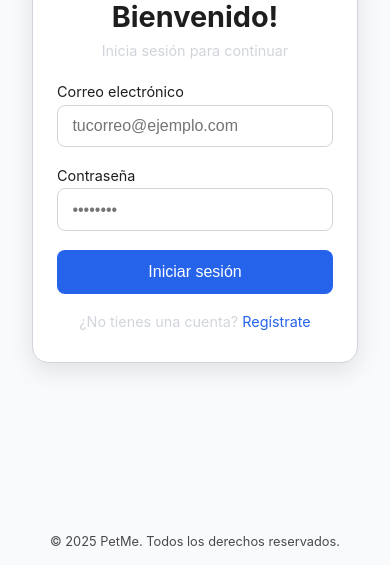
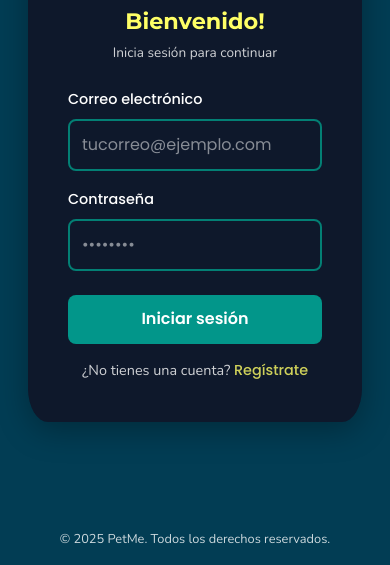
Before and after one commit to edr9719/pet-me.com, a plain HTML site: page index.html in a window 390 px wide. Shown: the part 279-844 px from the top of the page. Drawn offline with nearby package versions, Linux system fonts and the light colour scheme.

Commit message:
✨ Implementar diseño final de login con Bootstrap
- 🎨 Restructurar HTML con Bootstrap 5.3.2
- 📁 Crear sistema de variables CSS (variables.css)
- 🖼️ Actualizar logo a 'icono pet me.png'
- 🎭 Implementar tipografía: Poppins, Nunito, Montserrat
- 🌈 Sistematizar paleta de colores con variables
- 📱 Mejorar responsive design
- 🗂️ Limpiar archivos obsoletos (borrador, logo anterior)
- 💅 Agregar contenedor con background #0e182b y border-radius

```diff
--- a/CSS/index.css
+++ b/CSS/index.css
@@ -1,30 +1,6 @@
-/* ========== CSS BASE: LOGIN PAGE ========== */
+/* ========== PETME LOGIN - BOOTSTRAP VERSION ========== */
 
-/* ---------- VARIABLES ---------- */
-:root {
-  --color-bg: #f9fafc;
-  --color-text: #1e1e1e;
-  --color-primary: #2563eb;
-  --color-primary-hover: #1d4ed8;
-  --color-border: #d1d5db;
-  --color-card-bg: #ffffff;
-
-  --font-main: 'Inter', sans-serif;
-}
-
-/* Dark mode */
-@media (prefers-color-scheme: dark) {
-  :root {
-    --color-bg: #0f172a;
-    --color-text: #e2e8f0;
-    --color-primary: #3b82f6;
-    --color-primary-hover: #60a5fa;
-    --color-border: #334155;
-    --color-card-bg: #1e293b;
-  }
-}
-
-/* ---------- GLOBAL STYLES ---------- */
+/* ---------- ESTILOS GLOBALES ---------- */
 * {
   margin: 0;
   padding: 0;
@@ -32,146 +8,212 @@
 }
 
 body {
-  background-color: var(--color-bg);
-  color: var(--color-text);
-  font-family: var(--font-main);
-  display: flex;
-  flex-direction: column;
+  font-family: var(--petme-font-primary) !important;
+  background-color: var(--petme-bg) !important;
+  color: var(--petme-text) !important;
+}
+
+/* ---------- FONDO Y CONTENEDOR PRINCIPAL ---------- */
+.petme-bg {
+  background-color: var(--petme-bg);
   min-height: 100vh;
 }
 
-/* ---------- MAIN LOGIN BOX ---------- */
-.login-container {
-  flex: 1;
-  display: flex;
-  justify-content: center;
-  align-items: center;
+/* ---------- CONTENEDOR DE LOGIN ---------- */
+.petme-login-container {
+  background-color: var(--petme-container-bg);
+  border-radius: 15px;
   padding: 2rem;
+  box-shadow: 0 8px 32px var(--petme-shadow);
+  max-width: 400px;
+  margin: 0 auto;
 }
 
-.login-box {
-  background: var(--color-card-bg);
-  padding: 2.5rem;
-  border-radius: 1rem;
-  box-shadow: 0 8px 24px rgba(0, 0, 0, 0.1);
-  max-width: 360px;
-  width: 100%;
-  border: 1px solid var(--color-border);
-  text-align: center;
+/* ---------- TARJETA DE LOGIN ---------- */
+.petme-login-card {
+  background-color: transparent !important;
+  border: none !important;
 }
 
-.login-box h2 {
-  font-size: 1.8rem;
-  margin-bottom: 0.5rem;
+/* ---------- LOGO ---------- */
+.petme-logo {
+  width: 120px;
+  height: auto;
+  object-fit: contain;
+  /* Imagen corregida, sin necesidad de filtros */
 }
 
-.subtitle {
-  color: var(--color-border);
-  font-size: 0.9rem;
-  margin-bottom: 1.5rem;
+/* ---------- TÍTULOS ---------- */
+.petme-title {
+  color: var(--petme-accent) !important;
+  font-size: 1.8rem;
+  font-weight: 700;
+  font-family: var(--petme-font-accent); /* Montserrat para títulos */
 }
 
-/* ---------- FORM ---------- */
-.login-form {
-  display: flex;
-  flex-direction: column;
-  gap: 1.2rem;
+.petme-subtitle {
+  color: var(--petme-text) !important;
+  font-size: 0.95rem;
+  opacity: 0.8;
+  font-family: var(--petme-font-secondary); /* Nunito para subtítulos */
 }
 
-.form-group {
-  display: flex;
-  flex-direction: column;
-  text-align: left;
+/* ---------- LABELS ---------- */
+.petme-label {
+  color: var(--petme-text) !important;
+  font-size: 0.9rem;
+  font-weight: 500;
+  margin-bottom: 0.5rem;
+  font-family: var(--petme-font-primary); /* Poppins para labels */
 }
 
-.form-group label {
-  font-size: 0.9rem;
-  margin-bottom: 0.3rem;
+/* ---------- INPUTS ---------- */
+.petme-input {
+  background-color: transparent !important;
+  border: 2px solid var(--petme-border) !important;
+  border-radius: 0.5rem !important;
+  color: var(--petme-text) !important;
+  padding: 0.75rem !important;
+  font-size: 1rem;
+  font-family: var(--petme-font-primary); /* Poppins para inputs */
+  transition: all 0.3s ease;
 }
 
-.form-group input {
-  padding: 0.7rem 0.9rem;
-  border: 1px solid var(--color-border);
-  border-radius: 0.5rem;
-  background-color: transparent;
-  color: var(--color-text);
-  font-size: 1rem;
+.petme-input:focus {
+  background-color: transparent !important;
+  border-color: var(--petme-accent) !important;
+  box-shadow: 0 0 0 0.2rem var(--petme-shadow-focus) !important;
+  color: var(--petme-text) !important;
 }
 
-.form-group input:focus {
-  border-color: var(--color-primary);
-  outline: none;
-  box-shadow: 0 0 0 2px rgba(37, 99, 235, 0.2);
+.petme-input::placeholder {
+  color: var(--petme-placeholder) !important;
 }
 
-/* ---------- BUTTON ---------- */
-.btn-login {
-  background-color: var(--color-primary);
-  color: #fff;
-  padding: 0.8rem;
-  border: none;
-  border-radius: 0.5rem;
+/* ---------- BOTÓN PRINCIPAL ---------- */
+.petme-btn {
+  background-color: var(--petme-primary) !important;
+  border: none !important;
+  border-radius: 0.5rem !important;
+  color: var(--petme-text) !important;
+  padding: 0.8rem !important;
   font-size: 1rem;
-  cursor: pointer;
-  transition: background-color 0.2s ease;
+  font-weight: 600;
+  font-family: var(--petme-font-primary); /* Poppins para botones */
+  transition: all 0.3s ease;
 }
 
-.btn-login:hover {
-  background-color: var(--color-primary-hover);
+.petme-btn:hover {
+  background-color: var(--petme-primary-hover) !important;
+  color: var(--petme-bg) !important;
+  transform: translateY(-1px);
+  box-shadow: 0 4px 8px var(--petme-btn-shadow);
+}
+
+.petme-btn:focus {
+  box-shadow: 0 0 0 0.2rem var(--petme-shadow-btn) !important;
+}
+
+/* ---------- TEXTO PEQUEÑO Y ENLACES ---------- */
+.petme-small-text {
+  font-size: 0.9rem;
+  color: var(--petme-text) !important;
+  opacity: 0.8;
+  font-family: var(--petme-font-secondary); /* Nunito para texto pequeño */
+}
+
+.petme-link {
+  color: var(--petme-accent) !important;
+  text-decoration: none !important;
+  font-weight: 500;
+  font-family: var(--petme-font-primary); /* Poppins para enlaces */
+  transition: all 0.3s ease;
+}
+
+.petme-link:hover {
+  color: var(--petme-accent) !important;
+  text-decoration: underline !important;
+  filter: brightness(1.1);
 }
 
 /* ---------- FOOTER ---------- */
-.footer {
-  text-align: center;
-  padding: 1rem;
+.petme-footer {
+  background-color: transparent !important;
+  color: var(--petme-text) !important;
   font-size: 0.8rem;
   opacity: 0.8;
+  font-family: var(--petme-font-secondary); /* Nunito para footer */
+  position: fixed;
+  bottom: 0;
+  width: 100%;
 }
 
-.small-text {
-  font-size: 0.9rem;
-  color: var(--color-border);
-}
-
-.small-text a {
-  color: var(--color-primary);
-  text-decoration: none;
-}
-
-.small-text a:hover {
-  text-decoration: underline;
-}
-
-/* ---------- RESPONSIVE ---------- */
-@media (max-width: 480px) {
-  .login-box {
-    padding: 2rem 1.5rem;
+/* ---------- RESPONSIVE ADJUSTMENTS ---------- */
+@media (max-width: 576px) {
+  .petme-login-container {
+    padding: 1.5rem !important;
+    border-radius: 8%;
   }
 
-  .logo {
-    font-size: 1.3rem;
+  .petme-logo {
+    width: 100px;
+    height: auto;
+  }
+
+  .petme-title {
+    font-size: 1.5rem;
+  }
+
+  .petme-subtitle {
+    font-size: 0.85rem;
   }
 }
 
-/* ---------- LOGO STYLES ---------- */
-.logo-img {
-  height: 36px;
-  width: auto;
-  vertical-align: middle;
-  margin-right: 0.5rem;
+@media (max-width: 480px) {
+  main {
+    padding: 1rem !important;
+  }
+
+  .petme-login-container {
+    padding: 1rem !important;
+    border-radius: 6%;
+  }
+
+  .petme-logo {
+    width: 80px;
+    height: auto;
+  }
+
+  .petme-title {
+    font-size: 1.4rem;
+  }
+} /* ---------- ANIMACIONES ---------- */
+.petme-login-card {
+  animation: fadeInUp 0.6s ease-out;
 }
 
-.logo-text {
-  display: inline-block;
-  font-size: 1.4rem;
-  font-weight: 700;
-  color: var(--color-primary);
-  vertical-align: middle;
+@keyframes fadeInUp {
+  from {
+    opacity: 0;
+    transform: translateY(30px);
+  }
+  to {
+    opacity: 1;
+    transform: translateY(0);
+  }
 }
 
-/* Login box logo (centered version) */
-.login-logo {
-  width: 70px;
-  height: auto;
-  margin-bottom: 1rem;
+/* ---------- BOOTSTRAP OVERRIDES ---------- */
+.form-control:focus {
+  border-color: var(--petme-accent) !important;
+  box-shadow: 0 0 0 0.2rem var(--petme-shadow-focus) !important;
 }
+
+.btn:focus {
+  box-shadow: 0 0 0 0.2rem var(--petme-shadow-btn) !important;
+}
+
+/* Asegurar que el container-fluid ocupe toda la altura */
+.container-fluid {
+  min-height: 100vh !important;
+}
--- /dev/null
+++ b/CSS/variables.css
@@ -0,0 +1,33 @@
+:root {
+  /* ---------- VARIABLES DE COLORES PETME ---------- */
+  --petme-bg: #023d54; /* azul oscuro principal */
+  --petme-text: #ffffff; /* texto blanco */
+  --petme-primary: #02968a; /* verde azulado para botones */
+  --petme-primary-hover: #94dea5; /* verde claro hover */
+  --petme-accent: #ffff66; /* amarillo para títulos y links */
+  --petme-border: #037f74; /* tono intermedio del verde azulado */
+
+  /* Colores adicionales para el diseño */
+  --petme-container-bg: #0e182b; /* fondo del contenedor de login */
+  --petme-shadow: rgba(0, 0, 0, 0.3); /* sombra del contenedor */
+  --petme-shadow-focus: rgba(
+    255,
+    255,
+    102,
+    0.25
+  ); /* sombra del focus amarillo */
+  --petme-shadow-btn: rgba(2, 150, 138, 0.5); /* sombra del botón */
+  --petme-placeholder: rgba(255, 255, 255, 0.5); /* color de placeholder */
+  --petme-btn-shadow: rgba(0, 0, 0, 0.2); /* sombra del botón hover */
+
+  /* ---------- VARIABLES DE FUENTES PETME ---------- */
+  --petme-font-primary: 'Poppins', sans-serif; /* Fuente principal */
+  --petme-font-secondary: 'Nunito', sans-serif; /* Fuente secundaria */
+  --petme-font-accent: 'Montserrat', sans-serif; /* Fuente para acentos */
+
+  /* Backwards compatibility */
+  --petme-font: var(--petme-font-primary);
+  --nunito: var(--petme-font-secondary);
+  --poppins: var(--petme-font-primary);
+  --montserrat: var(--petme-font-accent);
+}
--- a/index.html
+++ b/index.html
@@ -1,30 +1,63 @@
 <!DOCTYPE html>
-<html lang="es">
+<html lang="es" data-bs-theme="dark">
   <head>
     <meta charset="UTF-8" />
     <meta name="viewport" content="width=device-width, initial-scale=1.0" />
     <title>PetMe | Iniciar sesión</title>
+    <!-- Bootstrap CSS -->
+    <link
+      href="https://cdn.jsdelivr.net/npm/bootstrap@5.3.2/dist/css/bootstrap.min.css"
+      rel="stylesheet"
+    />
+
+    <!-- Google Fonts Preconnect -->
+    <link rel="preconnect" href="https://fonts.googleapis.com" />
+    <link rel="preconnect" href="https://fonts.gstatic.com" crossorigin />
+
+    <!-- PetMe Fonts: Poppins (Principal), Nunito (Secundaria), Montserrat (Acentos) -->
+    <link
+      href="https://fonts.googleapis.com/css2?family=Poppins:ital,wght@0,300;0,400;0,500;0,600;0,700;1,300;1,400;1,500;1,600;1,700&family=Nunito:ital,wght@0,300;0,400;0,500;0,600;0,700;1,300;1,400;1,500;1,600;1,700&family=Montserrat:ital,wght@0,400;0,500;0,600;0,700;0,800;1,400;1,500;1,600;1,700;1,800&display=swap"
+      rel="stylesheet"
+    />
+    <!-- Custom CSS -->
     <link rel="stylesheet" href="CSS/index.css" />
+    <link rel="stylesheet" href="CSS/variables.css" />
   </head>
 
-  <body>
+  <body class="petme-bg">
     <!-- ====== SECCIÓN PRINCIPAL DE LOGIN ====== -->
-    <main class="login-container">
-      <section class="login-box">
+    <main
+      class="container-fluid vh-100 d-flex align-items-center justify-content-center"
+    >
+      <div class="row justify-content-center w-100">
+        <div class="col-12 col-sm-8 col-md-6 col-lg-4 col-xl-3">
+          <!-- Contenedor con background y border-radius -->
+          <div class="petme-login-container">
+            <div class="petme-login-card p-4">
+              <!-- Logo -->
+              <div class="text-center mb-4">
                 <img
-          src="Img/ChatGPT Image Oct 5, 2025, 01_06_02 PM.png"
+                  src="Img/icono pet me.png"
                   alt="Logo de PetMe"
-          class="login-logo"
-          style="border-radius: 50%"
+                  class="petme-logo"
                 />
-        <h2>Bienvenido!</h2>
-        <p class="subtitle">Inicia sesión para continuar</p>
+              </div>
 
-        <form id="loginForm" class="login-form">
-          <div class="form-group">
-            <label for="email">Correo electrónico</label>
+              <!-- Título y subtítulo -->
+              <div class="text-center mb-4">
+                <h2 class="petme-title mb-2">Bienvenido!</h2>
+                <p class="petme-subtitle mb-0">Inicia sesión para continuar</p>
+              </div>
+
+              <!-- Formulario -->
+              <form id="loginForm">
+                <div class="mb-3">
+                  <label for="email" class="form-label petme-label"
+                    >Correo electrónico</label
+                  >
                   <input
                     type="email"
+                    class="form-control petme-input"
                     id="email"
                     name="email"
                     placeholder="tucorreo@ejemplo.com"
@@ -32,10 +65,13 @@
                   />
                 </div>
 
-          <div class="form-group">
-            <label for="password">Contraseña</label>
+                <div class="mb-4">
+                  <label for="password" class="form-label petme-label"
+                    >Contraseña</label
+                  >
                   <input
                     type="password"
+                    class="form-control petme-input"
                     id="password"
                     name="password"
                     placeholder="••••••••"
@@ -43,20 +79,33 @@
                   />
                 </div>
 
-          <button type="submit" class="btn-login">Iniciar sesión</button>
+                <div class="d-grid mb-3">
+                  <button type="submit" class="btn petme-btn">
+                    Iniciar sesión
+                  </button>
+                </div>
 
-          <p class="small-text">
+                <div class="text-center">
+                  <p class="petme-small-text mb-0">
                     ¿No tienes una cuenta?
-            <a href="#">Regístrate</a>
+                    <a href="#" class="petme-link">Regístrate</a>
                   </p>
+                </div>
               </form>
-      </section>
+            </div>
+          </div>
+        </div>
+      </div>
     </main>
 
-    <footer class="footer">
-      <p>© 2025 PetMe. Todos los derechos reservados.</p>
+    <!-- Footer -->
+    <footer class="petme-footer text-center py-3">
+      <p class="mb-0">© 2025 PetMe. Todos los derechos reservados.</p>
     </footer>
 
-    <script src="script.js"></script>
+    <!-- Bootstrap JS -->
+    <script src="https://cdn.jsdelivr.net/npm/bootstrap@5.3.2/dist/js/bootstrap.bundle.min.js"></script>
+    <!-- Custom JS -->
+    <script src="JavaScript/script.js"></script>
   </body>
 </html>
```
Also changed, not shown: Design/borrador-Desktop.txt (deleted), Design/borrador-movil.txt (deleted), Img/ChatGPT Image Oct 5, 2025, 01_06_02 PM.png (deleted), Img/icono pet me.png (added), 1 other file. Lines whose indentation alone changed are shown as unchanged.
